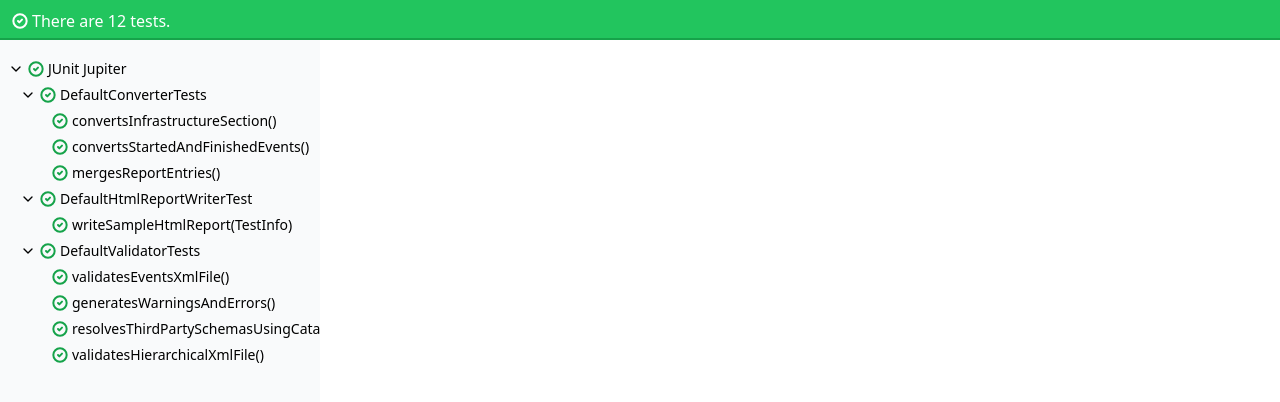
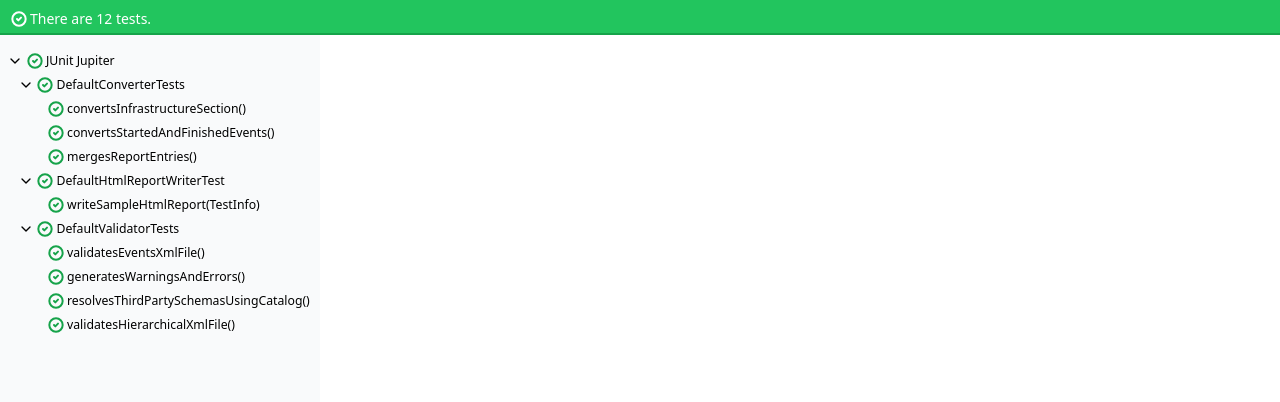
Before and after one commit to ota4j-team/open-test-reporting, a Vue app in the folder html-report/: page / in a window 1280 px wide. Shown: the top 402 px of the page. Built offline with nearby package versions, Linux system fonts and the light colour scheme.

Commit message:
Decrease default font size

```diff
--- a/html-report/src/components/Block.vue
+++ b/html-report/src/components/Block.vue
@@ -4,7 +4,7 @@ defineProps<{ block: Block, depth: number }>()
 </script>
 
 <template>
-  <p v-if="block.type === 'p'" class="text-sm">{{ block.content }}</p>
+  <p v-if="block.type === 'p'">{{ block.content }}</p>
   <table v-if="block.type === 'kvp'">
     <tbody>
       <tr v-for="(pair, index) in Object.entries(block.content)" :class="{'border-b': index < Object.entries(block.content).length - 1}">
--- a/html-report/src/components/NodeDetails.vue
+++ b/html-report/src/components/NodeDetails.vue
@@ -12,11 +12,11 @@ const color = computed(() => props.node.status === 'SUCCESSFUL' ? 'green' : 'red
   <h2 class="text-xl mb-4">{{ node.name }}</h2>
   <div class="inline-flex mb-2 border-2 rounded-full px-2 py-1 mr-2" :class="[`border-${color}-600`, `bg-${color}-500`]">
     <TestResultStatusIcon :status="node.status" class="text-white" />
-    <span class="ml-1 tracking-wide text-xs text-white font-bold">{{ node.status }}</span>
+    <span class="ml-1 tracking-wide text-sm text-white font-bold">{{ node.status }}</span>
   </div>
   <div class="inline-flex mb-2 border-2 rounded-full px-2 py-1 border-gray-400 bg-gray-300">
     <Timer :size="16" :strokeWidth="3" class="self-center" />
-    <span class="ml-1 tracking-wide text-xs font-bold">{{ node.duration }}</span>
+    <span class="ml-1 tracking-wide text-sm font-bold">{{ node.duration }}</span>
   </div>
   <div v-for="section in node.sections">
     <Section :section="section" />
--- a/html-report/src/style.css
+++ b/html-report/src/style.css
@@ -1,3 +1,7 @@
 @tailwind base;
 @tailwind components;
 @tailwind utilities;
+
+html {
+  font-size: 14px
+}
```
